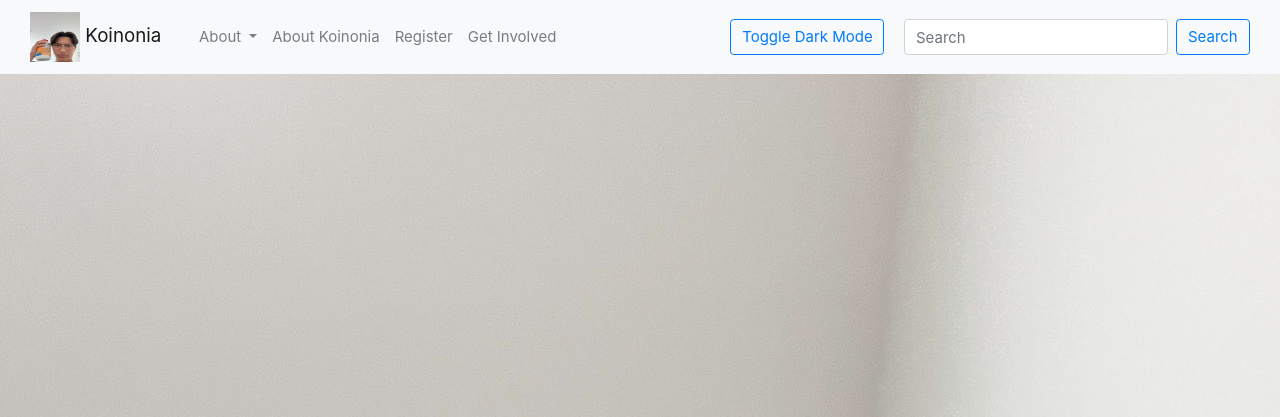
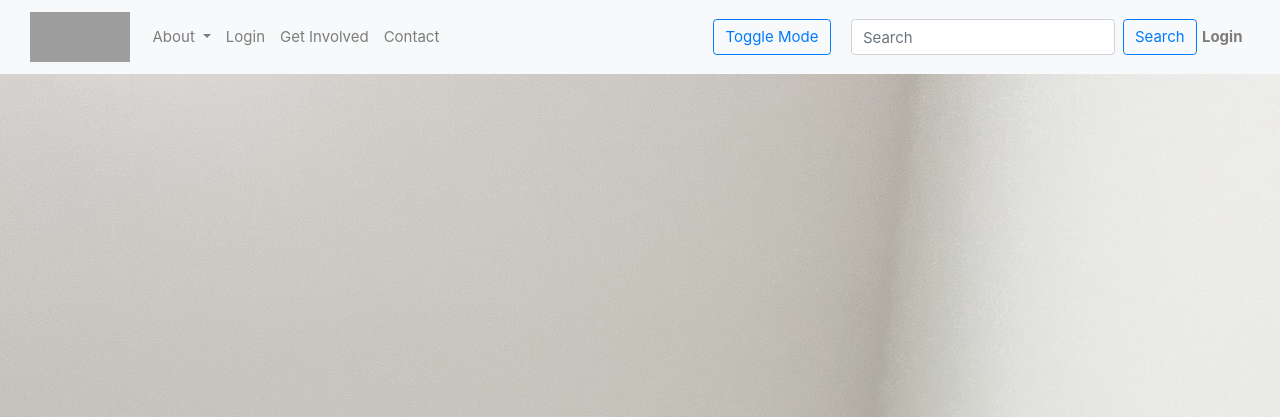
Before and after one commit to peacekeeper6/CastSD-Branch-Org, a Flask app: page / in a window 1280 px wide. Shown: the top 417 px of the page. Run offline with Flask 2, Linux system fonts and the light colour scheme; parts of the project's set-up code (start-up, migrations or seed data) failed here and were passed over; some libraries are stand-ins or nearby versions; grey boxes are pictures that could not be loaded.

Commit message:
partners

```diff
--- a/main.py
+++ b/main.py
@@ -9,7 +9,7 @@ from usercrud.app_crud import app_crud
 app.register_blueprint(app_crud)
 
 # create a Flask instance
-app = Flask(__name__)
+# app = Flask(__name__)
 
 
 # connects default URL to render index.html
@@ -17,22 +17,47 @@ app = Flask(__name__)
 def index():
     return render_template("layouts/index.html")
 
-@app.route('/aboutkoinonia')
-def aboutkoinonia():
-    return render_template("aboutus/aboutkoinonia.html")
+
+@app.route('/aboutelimin8')
+def aboutelimin8():
+    return render_template("aboutus/aboutelimin8.html")
+
+
+@app.route('/founders')
+def founders():
+    return render_template("aboutus/founders.html")
+
+
+@app.route('/partners')
+def partners():
+    return render_template("aboutus/partners.html")
+
 
 @app.route('/getinvolved')
 def getinvolved():
     return render_template("getinvolved.html")
 
+
+@app.route('/contact')
+def contact():
+    return render_template("contact.html")
+
+
+@app.route('/login')
+def login():
+    return render_template("login.html")
+
+
 @app.route('/register')
 def register():
     return render_template("register.html")
+
 
 @app.errorhandler(404)
 def error(e):
     return render_template("404.html"), 404
 
+
 # runs the application on the development server
 if __name__ == "__main__":
     app.run(debug=True)
--- a/templates/layouts/navbar.html
+++ b/templates/layouts/navbar.html
@@ -1,4 +1,3 @@
-{# implement google translate #}
 <link rel="stylesheet" href="https://cdn.jsdelivr.net/npm/bootstrap@4.3.1/dist/css/bootstrap.min.css" integrity="sha384-ggOyR0iXCbMQv3Xipma34MD+dH/1fQ784/j6cY/iJTQUOhcWr7x9JvoRxT2MZw1T" crossorigin="anonymous">
 <style>
     .sticky {
@@ -7,46 +6,71 @@
         z-index:999;
         top: 0;
     }
+    nav-link {
+        color: #000000;
+    }
+    {#light {#}
+    {#    background-color: #FFFFFF;#}
+    {#    color: #000000;#}
+    {#dark {#}
+    {#    background-color: #000000;#}
+    {#    color: #FFFFFF;#}
 </style>
 <nav class="navbar navbar-expand-lg navbar-light bg-light sticky">
     <div class="container-fluid">
     <a class="navbar-brand" href="{{url_for('index')}}">
-        <img src="/static/assets/GOAT.jpg" width="50rem" height="50rem" class="center" alt="">
-        Koinonia
+        <img src="/static/assets/SLUMPED.png" width="100rem" height="50rem" class="center" alt="">
     </a>
-    <a class="navbar-brand" href="https://csp.nighthawkcodingsociety.com/">{{basename}}</a>
-    <button class="navbar-toggler" type="button" data-toggle="collapse" data-target="#navbarNavAltMarkup" aria-controls="navbarNavAltMarkup" aria-expanded="false" aria-label="Toggle navigation">
+    {#<button class="navbar-toggler" type="button" data-toggle="collapse" data-target="#navbarNavAltMarkup" aria-controls="navbarNavAltMarkup" aria-expanded="false" aria-label="Toggle navigation">
         <span class="navbar-toggler-icon"></span>
-    </button>
+    </button>#}
+
     <div class="collapse navbar-collapse" id="navbarNavAltMarkup">
         <div class="navbar-nav">
+
             <li class="nav-item dropdown">
-                <a class="nav-link dropdown-toggle" href="#" id="navbarDropdown" role="button" data-bs-toggle="dropdown" aria-expanded="false">
+                <a class="nav-link dropdown-toggle" href="#" id="navbarDropdown" role="button" data-toggle="dropdown" aria-haspopup="true" aria-expanded="false">
                     About
                 </a>
                 <div class="dropdown-menu" aria-labelledby="navbarDropdown">
-                    <a class="dropdown-item" href="">About Koinonia</a>
-                    <a class="dropdown-item" href="">Partners</a>
-                    <a class="dropdown-item" href="">Founders</a>
-                    <a class="dropdown-item" href="">Lucas</a>
-                    <a class="dropdown-item" href="">Ŕithwikh</a>
+                    <a class="dropdown-item" href="{{ url_for('aboutelimin8') }}">About Project ELIMIN8</a>
+                    <a class="dropdown-item" href="{{ url_for('partners') }}">Partners</a>
+                    <a class="dropdown-item" href={{ url_for('founders') }}>Founders</a>
                 </div>
             </li>
             <!-- url_for is a Jinja2 pre-processor that finds route from function name (def) -->
 {#            <a class="nav-link" href={{ url_for('index') }}></a>#}
-            <a class="nav-link" href="{{ url_for('aboutkoinonia') }}">About Koinonia</a>
-            <a class="nav-link" href="{{ url_for('register') }}">Register</a>
+            <a class="nav-link" href="{{ url_for('login') }}">Login</a>
             <!-- stub is shown using the name of the route -->
             <a class="nav-link" href="{{ url_for('getinvolved') }}">Get Involved</a>
+            <a class="nav-link" href="{{ url_for('contact') }}">Contact</a>
         </div>
     </div>
-        <div class="btn btn-outline-primary" role="button" onclick="DarkToggle()" style="padding-right:10px; cursor: pointer">Toggle Dark Mode</div>
+        <input value="Toggle Mode" type="submit" onclick="darkToggle()" name="DarkToggle" class="btn btn-outline-primary" id="DarkToggle">
+{#        <label class="custom-control-label" for="DarkToggle">Dark Mode</label>#}
+{#        <div class="btn btn-outline-primary" role="button" onclick="DarkToggle()" style="padding-right:10px; cursor: pointer">Toggle Dark Mode</div>#}
+        <script>
+            {#let darkmode = document.body.getElementsByTagName("*");#}
+            {#let darkmode = document.querySelector( 'body *' );#}
+            {#let darkmode = document.querySelector('body');#}
+            {#let lightmode = document.querySelector('body')#}
+            {#let darkmode = document.body;#}
+            {#document.getElementById('DarkToggle').onclick = function DarkToggle() {#}
+            {#    darkmode.classList.toggle("dark");#}
+            {#function myFunction() {#}
+            {#    let element = document.body;#}
+            {#    element.classList.toggle("dark-mode");#}
+                {#darkmode.style.cssText = 'background-color:#393433; color: #FFFFFFF;'#}
+            {#function myFunction() {#}
+            {#    var element = document.body;#}
+            {#    element.classList.toggle("dark-mode");#}
 
-        <script>
-            function DarkToggle() {
-                var element = document.body;
-                element.classList.toggle("dark-mode");
-            }
+            {#document.getElementById('LightToggle').onclick = function LightToggle() {#}
+            {#    lightmode.style.cssText = 'background-color:#FFFFFF; color:#000000;'#}
+            {#let lightmode = document.querySelector('body');#}
+            {#let darkmode = document.querySelector('body');#}
+            {#function DarkToggle(){#}
+            {#    darkmode.style.cssText = 'background-color: #000000; color: #FFFFFF;'#}
         </script>
         <div style="padding-right:10px; padding-left:10px" id="google_translate_element"></div>
         <script type="text/javascript">
@@ -65,5 +89,9 @@
             <input class="form-control mr-sm-2" type="search" placeholder="Search" aria-label="Search">
             <button class="btn btn-outline-primary my-2 my-sm-0" type="submit">Search</button>
         </form>
+        <div class="navbar-right">
+            <div class="navbar-nav">
+                <a class="nav-link" style="padding-left: 5px" href="{{ url_for('login') }}"><b>Login</b></a>
 </div>
+        </div>
 </nav>
```
Also changed, not shown: templates/aboutus/partners.html (added, +148 -0 lines), templates/partners.html (deleted, +0 -10 lines), static/assets/cc.jpg (added).
